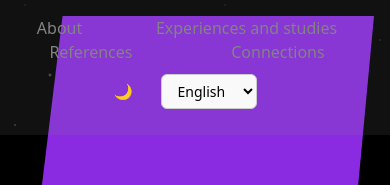
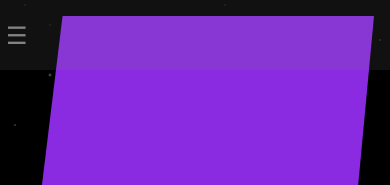
Before and after one commit to somogyiTi2/portfolio_2025, a React (Vite) app in the folder frontend/: page / in a window 390 px wide. Shown: the top 185 px of the page. Built offline with nearby package versions, Linux system fonts and the light colour scheme.

Commit message:
bugfix/add hamburger menu

```diff
--- a/frontend/src/component/Navbar.css
+++ b/frontend/src/component/Navbar.css
@@ -1,26 +1,42 @@
-html,
-body {
-    scroll-behavior: smooth;
-}
-
 nav {
     position: fixed;
     top: 0;
     width: 100%;
     padding: 1rem;
     display: flex;
+    flex-direction: column;
     z-index: 10;
-    height: auto;
     transition: background-color 1s ease;
-    justify-content: space-around
 }
 
-nav.dark {
-    background-color: rgba(124, 124, 124, 0.137)
+.nav.dark {
+    background-color: rgba(124, 124, 124, 0.137);
 }
 
-nav.light {
-    background-color: rgba(71, 71, 71, 0.24)
+.nav.light {
+    background-color: rgba(71, 71, 71, 0.24);
+}
+
+.nav-header {
+    display: flex;
+    justify-content: space-between;
+    align-items: center;
+}
+
+.hamburger {
+    background: none;
+    border: none;
+    font-size: 24px;
+    cursor: pointer;
+    color: rgb(131, 131, 131);
+    display: none;
+}
+
+.nav-links {
+    display: flex;
+    justify-content: space-around;
+    flex-wrap: wrap;
+    transition: max-height 0.3s ease-in-out;
 }
 
 .nav a {
@@ -30,7 +46,6 @@ nav.light {
     font-weight: 500;
     font-size: 16px;
     transition: color 0.2s ease;
-    transition: font-size 1s ease;
 }
 
 .nav a:hover {
@@ -38,13 +53,29 @@ nav.light {
     font-size: 20px;
 }
 
-.nav-links {
-    display: flex;
-    gap: 16px;
-}
-
 .nav-controls {
     display: flex;
     gap: 12px;
     align-items: center;
 }
+
+@media (max-width: 768px) {
+    .hamburger {
+        display: block;
+    }
+
+    .nav-links {
+        flex-direction: column;
+        overflow: hidden;
+        max-height: 0;
+    }
+
+    .nav-links.open {
+        max-height: 500px; /* vagy elég nagy érték */
+    }
+
+    .nav a {
+        margin: 10px 0;
+        font-size: 18px;
+    }
+}
--- a/frontend/src/component/Navbar.tsx
+++ b/frontend/src/component/Navbar.tsx
@@ -1,17 +1,26 @@
-
 import { useTranslation } from 'react-i18next';
 import { useTheme } from '../store/theme';
 import ColoreSelector from './ColoreSelector';
 import LanguageSelector from './LanguageSelector';
-import './Navbar.css'
-
+import './Navbar.css';
+import { useState } from 'react';
 
 const Navbar = () => {
     const { theme } = useTheme();
     const { t } = useTranslation();
+    const [isOpen, setIsOpen] = useState(false);
+
+    const toggleMenu = () => setIsOpen(!isOpen);
 
     return (
-        <nav className={`nav ${theme}`} >
+        <nav className={`nav ${theme}`}>
+            <div className="nav-header">
+                <button className="hamburger" onClick={toggleMenu}>
+                    ☰
+                </button>
+
+            </div>
+            <div className={`nav-links ${isOpen ? 'open' : ''}`}>
                 <a href="#me">{t('navbar.about')}</a>
                 <a href="#timeline">{t('navbar.expericences')}</a>
                 <a href="#portfolio">{t('navbar.references')}</a>
@@ -20,6 +29,7 @@ const Navbar = () => {
                     <ColoreSelector />
                     <LanguageSelector />
                 </div>
+            </div>
         </nav>
     );
 };
```
Lines whose indentation alone changed are shown as unchanged.
